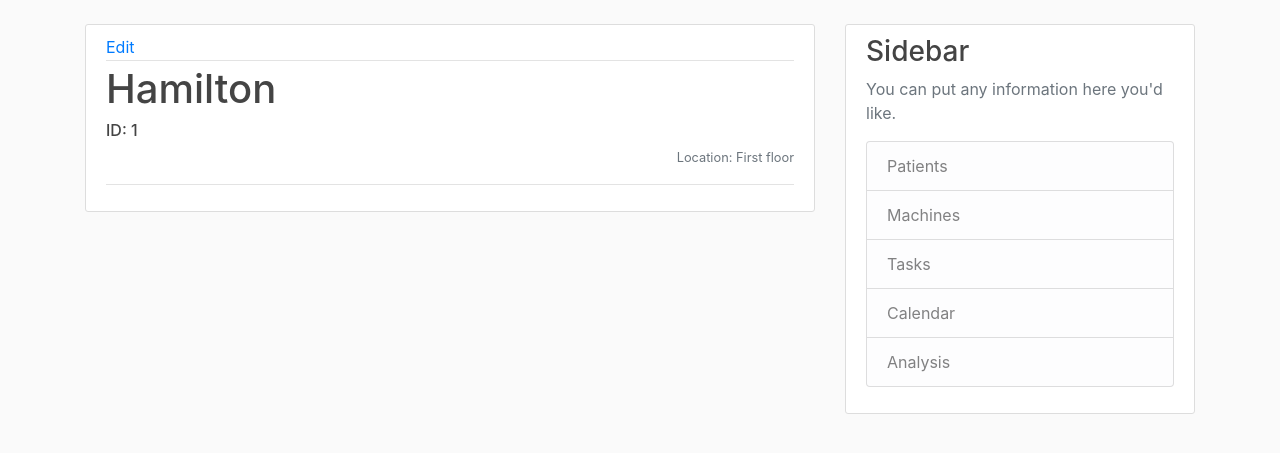
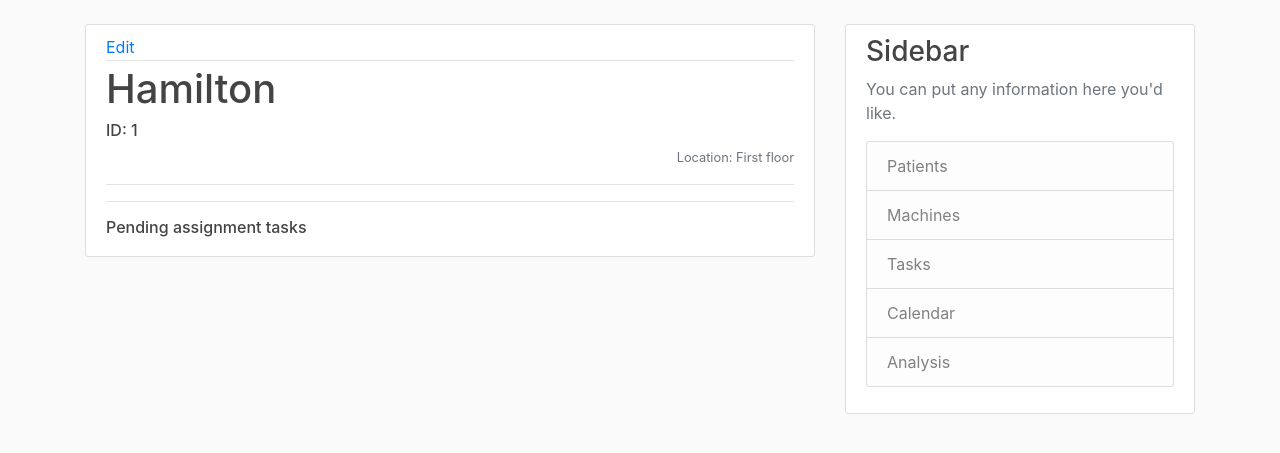
Before and after one commit to JayRod12/covidRes, a Django app: page /manager/machine/1/ in a window 1280 px wide. Shown: the part 56-509 px from the top of the page. Run offline with Django 3.2, Linux system fonts and the light colour scheme; data comes from the database, SQL or seed files in the repository; parts of the project's set-up code (start-up, migrations or seed data) failed here and were passed over; some libraries are stand-ins or nearby versions.

Commit message:
Tasks accessible from the machine details page

```diff
--- a/manager/functions.py
+++ b/manager/functions.py
@@ -1,12 +1,11 @@
 from .models import Patient, MachineType, Machine, AssignmetTask
 from .models import Role, User, Message
 
-def get_assignment_tasks(obj):
-    if obj is Patient:
-        return AssignmetTask.objects.filter(patient=obj).filter(bool_completed=False)
-    if obj is Machine:
-        return AssignmetTask.objects.filter(machine=obj).filter(bool_completed=False)
-    return AssignmetTask.objects.filter(patient=obj).filter(bool_completed=False)
+def get_assignment_tasks_patient(patient):
+    return AssignmetTask.objects.filter(patient=patient).filter(bool_completed=False)
+
+def get_assignment_tasks_machine(machine):
+    return AssignmetTask.objects.filter(machine=machine).filter(bool_completed=False)
 
 def get_messages(me: User, you: User):
     received = Message.objects.filter(receiver=me).filter(sender=you)
--- a/manager/templates/machine.html
+++ b/manager/templates/machine.html
@@ -13,6 +13,17 @@
 				</small>
 			</div>
 			<p class="article-content">{{ machine.description }}</p>
+			<hr>
+			<h6>Pending assignment tasks</h6>
+			<div class="">
+				{% for task in tasks %}
+					{% if task.bool_install == 0 %}
+						<li><a href="{% url 'assignment_task' task.pk %}">Install {{ task }}</a></li>
+					{% else %}
+						<li><a href="{% url 'assignment_task' task.pk %}">Remove {{ task }}</a></li>
+					{% endif %}
+				{% endfor %}
+			</div>
 	  </div>
 	</article>
 {% endblock content %}
--- a/manager/views.py
+++ b/manager/views.py
@@ -76,7 +76,7 @@
                 'patient': patient,
                 'history_severity': patient.get_history_severity(),
                 'history_machine': patient.get_history_machine(),
-                'tasks': functions.get_assignment_tasks(patient)
+                'tasks': functions.get_assignment_tasks_patient(patient)
             })
         else:
             machine = Machine.objects.get(pk=patient.machine_pk)
@@ -84,7 +84,7 @@
                 'patient': patient,
                 'history_severity': patient.get_history_severity(),
                 'history_machine': patient.get_history_machine(),
-                'tasks': functions.get_assignment_tasks(patient),
+                'tasks': functions.get_assignment_tasks_patient(patient),
                 'machine': machine
             })
     except Patient.DoesNotExist:
@@ -97,7 +97,7 @@
         machine = Machine.objects.get(pk=pk)
     except Machine.DoesNotExist:
         raise Http404("Machine not found")
-    return render(request, 'machine.html', {'machine': machine})
+    return render(request, 'machine.html', {'machine': machine, 'tasks': functions.get_assignment_tasks_machine(machine)})
 
 def assignment_task(request, pk):
     try:
```
